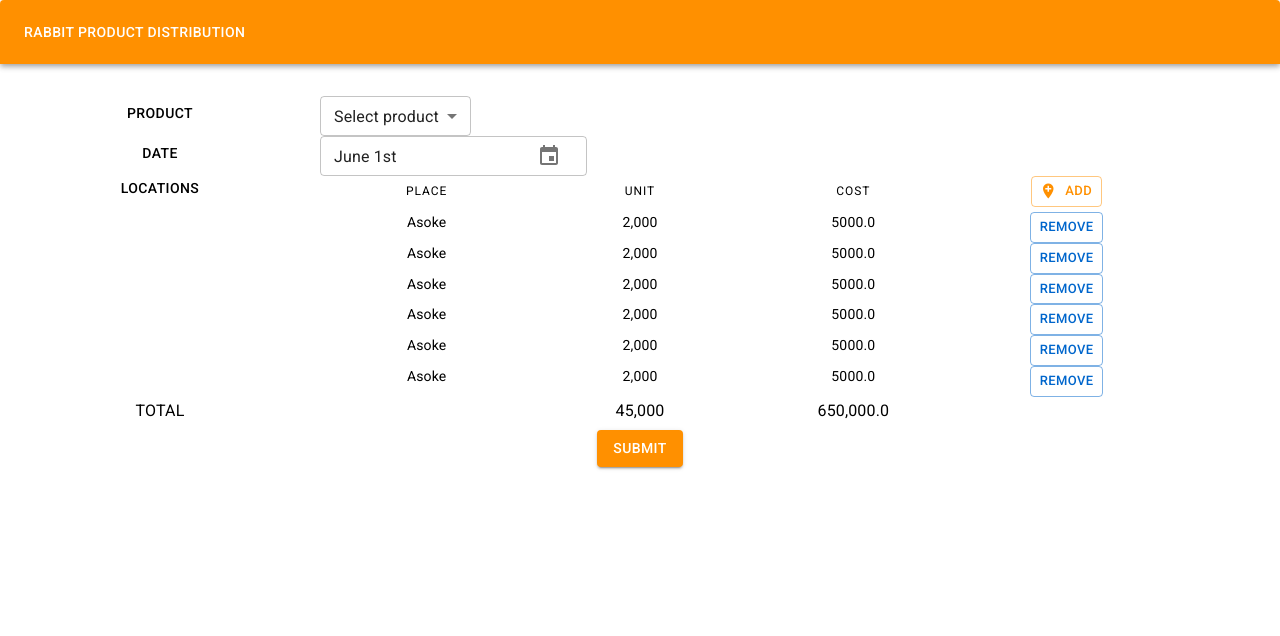
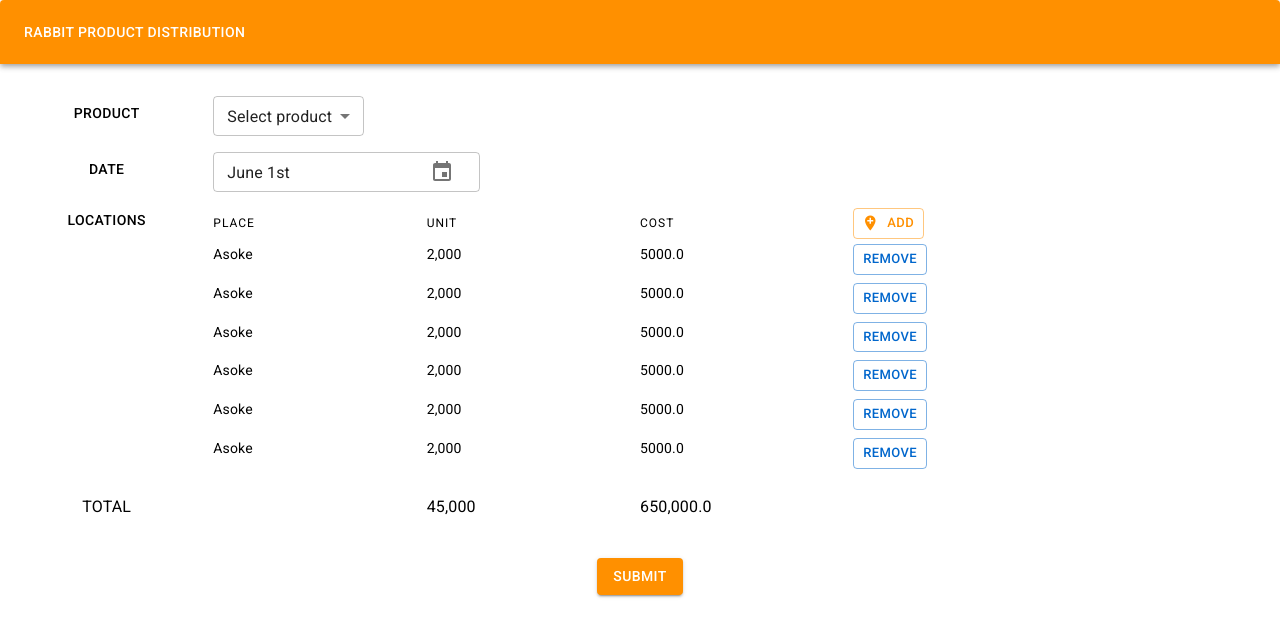
Before and after one commit to kitsanapong/rabbit-fi-test, a React app: page / in a window 1280 px wide. Shown: the top 636 px of the page. Built offline with nearby package versions, Linux system fonts and the light colour scheme.

Commit message:
improve spacing

```diff
--- a/src/App.scss
+++ b/src/App.scss
@@ -1,5 +1,5 @@
 .App {
-  text-align: center;
+
 }
 
 .App-logo {
--- a/src/components/desktop/component.jsx
+++ b/src/components/desktop/component.jsx
@@ -17,9 +17,9 @@ import './desktop.scss'
 const SelectProduct = ({ state = [] }) => {
   const [product, setProduct] = state
   return (
-    <Grid container direction="row" alignItems="center">
-      <Grid item xs={3}>
-        <Typography variant="button" display="block" gutterBottom>Product</Typography>
+    <Grid className="mb-2" container direction="row" alignItems="center">
+      <Grid item xs={2}>
+        <Typography align="center" variant="button" display="block" gutterBottom>Product</Typography>
       </Grid>
       <Grid item xc={9}>
         <FormControl variant="outlined" size="small">
@@ -42,9 +42,9 @@ const SelectProduct = ({ state = [] }) => {
 const SelectDate = ({ state = [] }) => {
   const [date, setDate] = state
   return (
-    <Grid container direction="row" alignItems="center">
-      <Grid item xs={3} direction="row">
-        <Typography variant="button" display="block" gutterBottom>Date</Typography>
+    <Grid className="mb-2" container direction="row" alignItems="center">
+      <Grid item xs={2} direction="row">
+        <Typography align="center" variant="button" display="block" gutterBottom>Date</Typography>
       </Grid>
       <Grid item xc={9}>
         <KeyboardDatePicker
@@ -60,10 +60,10 @@ const SelectDate = ({ state = [] }) => {
 
 const LocationList = () => {
   return (
-    <Grid container direction="column">
+    <Grid className="mb-2" container direction="column">
       <Grid container direction="row">
-        <Grid item xs={3}>
-          <Typography variant="button" display="block" gutterBottom>Locations</Typography>
+        <Grid item xs={2}>
+          <Typography align="center" variant="button" display="block" gutterBottom>Locations</Typography>
         </Grid>
         <Grid item xs={2}>
           <Typography variant="overline" display="block" gutterBottom>Place</Typography>
@@ -97,8 +97,8 @@ const LocationList = () => {
 
 const LocationItem = () => {
   return (
-    <Grid container direction="row">
-      <Grid item xs={3}></Grid>
+    <Grid className="mb-1" container direction="row">
+      <Grid item xs={2}></Grid>
       <Grid item xs={2}>
         <Typography variant="body2" display="block" gutterBottom>Asoke</Typography>
       </Grid>
@@ -123,10 +123,10 @@ const LocationItem = () => {
 
 const Summary = () => {
   return (
-    <Grid container direction="column">
+    <Grid className="mb-4" container direction="column">
       <Grid container direction="row">
-        <Grid item xs={3}>
-          <Typography variant="subtitle1" display="block" gutterBottom>TOTAL</Typography>
+        <Grid item xs={2}>
+          <Typography align="center" variant="subtitle1" display="block" gutterBottom>TOTAL</Typography>
         </Grid>
         <Grid item xs={2}></Grid>
         <Grid item xs={2}>
--- a/src/theme.scss
+++ b/src/theme.scss
@@ -4,3 +4,19 @@ $secondary-color: #0066cc;
 @function spacing($number) {
   @return $number*8
 }
+
+.mb-1 {
+  margin-bottom: spacing(1) * 1px;
+}
+
+.mb-2 {
+  margin-bottom: spacing(2) * 1px;
+}
+
+.mb-4 {
+  margin-bottom: spacing(4) * 1px;
+}
+
+.pr-4 {
+  padding-right: spacing(4) * 1px;;
+}
```
